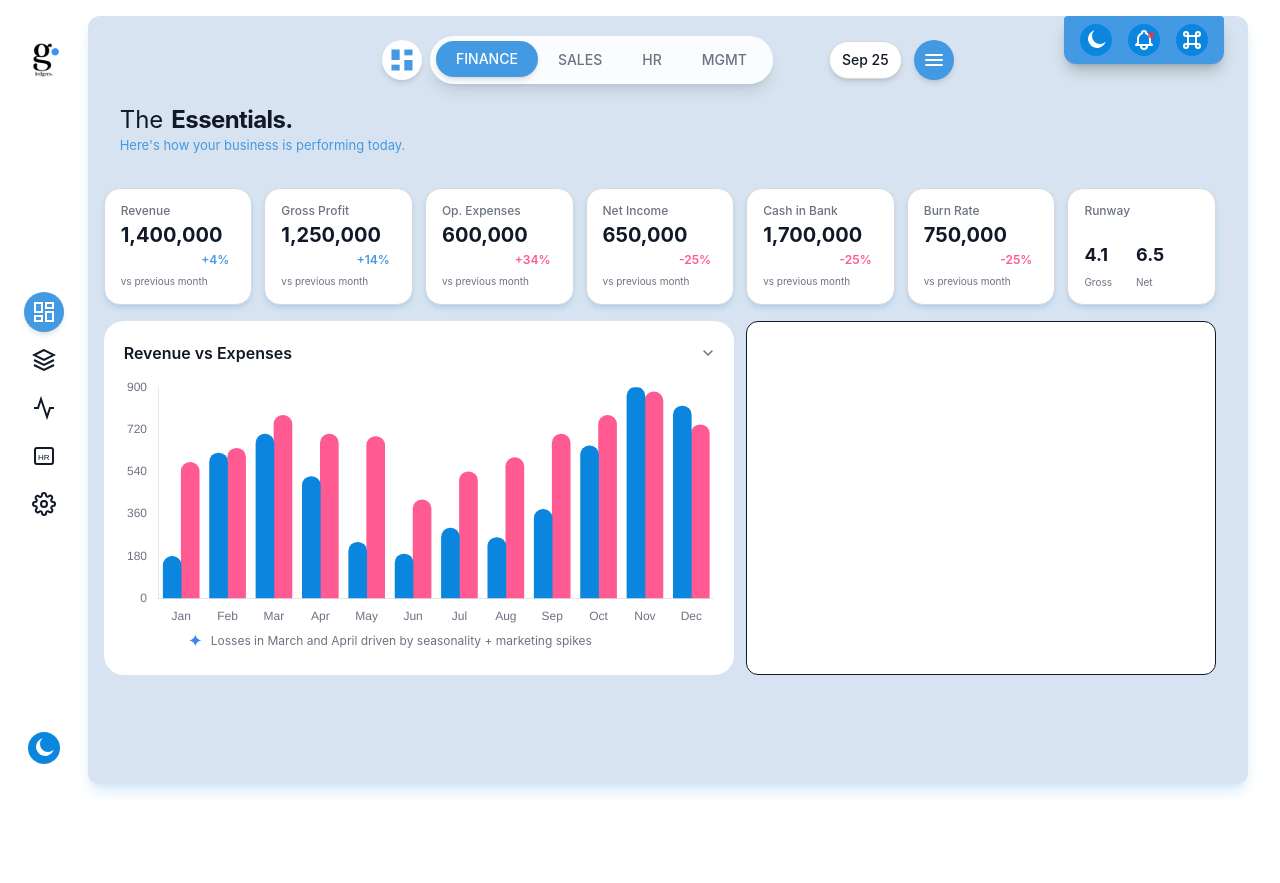
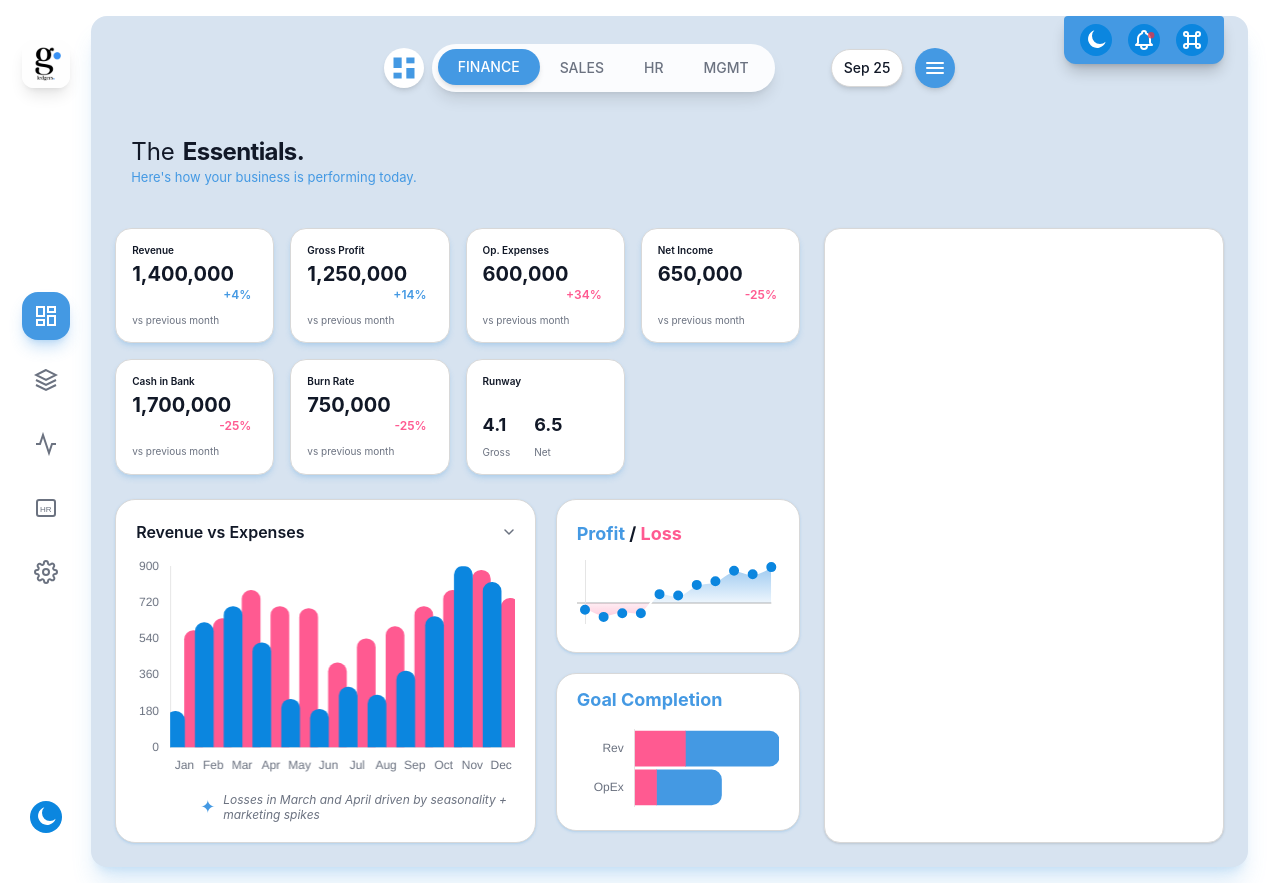
Before and after one commit to Ahmed-Roshdy-1/ledgers-dashboard, a Vue app: page / in a window 1280 px wide. Before the commit the page ends 800 px from the top, so only its background shows below. Built offline with nearby package versions, Linux system fonts and the light colour scheme.

Commit message:
Add Profit/Loss and Goal Completion charts, enhance Revenue/Expenses chart with responsiveness, make sidebar responsive.

```diff
--- a/src/App.vue
+++ b/src/App.vue
@@ -1,13 +1,21 @@
 <script setup lang="ts">
-import { onMounted } from 'vue';
+import { onMounted, ref } from 'vue';
 import HeaderApp from './components/header/index.vue';
 import AppTitle from './components/AppTitle.vue';
 import AppSidebar from './components/sidebar/index.vue';
 import { useTheme, kpis } from '@/composables';
 import KpiCard from './components/cards/Kpi.vue';
 import RevenueExpensesChart from './components/charts/RevenueExpensesChart.vue';
+import ProfitLossChart from './components/charts/ProfitLossChart.vue';
+import GoalCompletionChart from './components/charts/GoalCompletionChart.vue';
+import HamburgerIcon from './components/svg/HamburgerIcon.vue';
 
 const { initTheme } = useTheme();
+const isSidebarOpen = ref(false);
+
+const toggleSidebar = () => {
+  isSidebarOpen.value = !isSidebarOpen.value;
+};
 
 onMounted(() => {
   initTheme();
@@ -15,30 +23,48 @@ onMounted(() => {
 </script>
 
 <template>
-  <div class="min-h-screen mx-auto animate-fade-in flex p-2 sm:p-4">
-    <AppSidebar />
-    <main class="bg-background-secondary rounded-xl p-2 sm:p-4 min-h-[92vh] sm:h-[96vh] mx-2 sm:mx-4 w-full shadow-lg shadow-primary/20 relative">
+  <div class="min-h-screen max-w-[1920px] mx-auto animate-fade-in flex p-1 sm:p-4 bg-background overflow-x-hidden">
+    <AppSidebar :is-open="isSidebarOpen" @close="isSidebarOpen = false" />
+
+    <!-- Mobile Hamburger -->
+    <button
+      @click="toggleSidebar"
+      class="sm:hidden fixed bottom-6 right-6 w-14 h-14 rounded-full bg-primary text-white shadow-2xl z-50 flex items-center justify-center hover:scale-110 active:scale-95 transition-all duration-200"
+    >
+      <HamburgerIcon class-name="w-6 h-5" />
+    </button>
+
+    <main class="bg-background-secondary rounded-2xl p-3 sm:p-5 lg:p-6 min-h-[calc(100vh-1rem)] sm:min-h-[calc(100vh-2rem)] mx-1 sm:mx-4 w-full shadow-xl shadow-primary/20 relative transition-all duration-300 flex flex-col">
       <HeaderApp />
-      <AppTitle />
+      <div class="mt-4 sm:mt-6">
+        <AppTitle />
+      </div>
 
       <!-- Outer Container -->
-      <div class="flex flex-col gap-4 xl:flex-row mt-4">
+      <div class="flex flex-col xl:flex-row gap-6 mt-4 lg:mt-6 flex-1">
         <!-- left side -->
-        <div class="flex-1 flex flex-col gap-4">
-          <section class="grid gap-3 grid-cols-[repeat(auto-fill,minmax(130px,1fr))]">
+        <div class="flex-1 flex flex-col gap-6">
+          <section class="grid grid-cols-2 md:grid-cols-3 lg:grid-cols-4 2xl:grid-cols-7 gap-4">
             <KpiCard v-for="kpi in kpis" :key="kpi.label" :kpi="kpi" />
           </section>
-          <section class="grid gap-3 grid-cols-[repeat(auto-fill,minmax(130px,1fr))] grid-rows-[repeat(auto-fill,minmax(250px,1fr))]">
-            <div class="col-span-4">
+
+          <section class="grid grid-cols-1 md:grid-cols-1 lg:grid-cols-8 gap-4 lg:gap-5">
+            <div class="lg:col-span-8 xl:col-span-5 order-1">
               <RevenueExpensesChart />
             </div>
-            <div class="col-span-3 bg-background h-full border rounded-xl">
+            <div class="lg:col-span-8 xl:col-span-3 flex flex-col gap-4 lg:gap-5 order-2">
+              <ProfitLossChart />
+              <GoalCompletionChart />
             </div>
           </section>
         </div>
 
-        <!-- right side -->
-        <div class="lg:col"></div>
+        <!-- right side - Activity/Details panel -->
+        <div class="w-full xl:w-[400px] 2xl:w-[600px] shrink-0 bg-background rounded-2xl p-4 lg:p-6 border border-border shadow-sm">
+           <div class="flex flex-col h-full">
+
+           </div>
+        </div>
       </div>
     </main>
   </div>
--- a/src/components/cards/Kpi.vue
+++ b/src/components/cards/Kpi.vue
@@ -1,7 +1,7 @@
 <template>
     <div
         class="kpi-card bg-background rounded-2xl px-4 py-3.5 shadow-card cursor-pointer fade-up border border-border shadow-md shadow-primary/20">
-        <p class="text-xs text-text-secondary font-medium mb-1 truncate">{{ kpi.label }}</p>
+        <p class="text-[10px] text-text-primary font-semibold mb-1 truncate">{{ kpi.label }}</p>
 
         <!-- Runway card: dual values -->
         <template v-if="kpi.isRunway">
@@ -24,7 +24,7 @@
         <!-- Standard KPI card -->
         <template v-else>
             <p class="text-xl font-bold text-text-primary  leading-tight">{{ kpi.value }}</p>
-            <div class="flex items-center gap-1.5 mt-1 flex-wrap">
+            <div class="flex items-center gap-1.5 flex-wrap">
                 <span v-if="kpi.change" :class="[
                     'text-xs font-semibold px-1.5 rounded-md ml-auto',
                     kpi.positive
@@ -33,7 +33,7 @@
                 ]">
                     {{ kpi.change }}
                 </span>
-                <span class="text-[10px] text-text-secondary">vs previous month</span>
+                <span class="text-[10px] text-text-secondary mt-1">vs previous month</span>
             </div>
         </template>
     </div>
--- /dev/null
+++ b/src/components/charts/GoalCompletionChart.vue
@@ -0,0 +1,100 @@
+<script setup lang="ts">
+import { computed, ref, onMounted, onUnmounted } from 'vue'
+import Chart from 'primevue/chart'
+import { getGoalCompletionData } from '@/composables'
+import { useTheme } from '@/composables/useTheme'
+
+const { isDark } = useTheme()
+
+const windowWidth = ref(typeof window !== 'undefined' ? window.innerWidth : 1200)
+const updateWidth = () => {
+  windowWidth.value = window.innerWidth
+}
+
+onMounted(() => {
+  window.addEventListener('resize', updateWidth)
+})
+
+onUnmounted(() => {
+  window.removeEventListener('resize', updateWidth)
+})
+
+const resolveColor = (variableName: string) => {
+  if (typeof window === 'undefined') return ''
+  isDark.value // ensure reactivity
+  return getComputedStyle(document.documentElement).getPropertyValue(variableName).trim()
+}
+
+const chartData = computed(() => {
+  isDark.value
+  // Colors as defined in tailwind theme
+  const pink = resolveColor('--color-secondary')
+  const blue = resolveColor('--color-primary')
+
+  const data = getGoalCompletionData(pink, blue)
+
+  // Responsive bar thickness for horizontal bars
+  const thickness = windowWidth.value < 640 ? 20 : 35
+
+  data.datasets.forEach(ds => {
+    ds.barThickness = thickness
+  })
+
+  return data
+})
+
+const chartOptions = computed(() => {
+  isDark.value
+  const textColor = resolveColor('--color-text-secondary');
+
+  return {
+    indexAxis: 'y',
+    responsive: true,
+    maintainAspectRatio: false,
+    plugins: {
+      legend: {
+        display: false
+      },
+      tooltip: {
+        enabled: true
+      }
+    },
+    scales: {
+      x: {
+        stacked: true,
+        display: false,
+        grid: { display: false }
+      },
+      y: {
+        stacked: true,
+        grid: {
+            display: false,
+        },
+        ticks: {
+          color: textColor,
+          font: {
+            size: 14,
+            weight: 'semibold'
+          }
+        }
+      }
+    }
+  }
+})
+</script>
+
+<template>
+  <div class="bg-background rounded-[20px] py-3 px-5 border border-border shadow-sm shadow-primary/20">
+    <!-- Header -->
+    <div class="mb-1">
+      <h3 class="font-bold text-lg text-primary">
+        Goal Completion
+      </h3>
+    </div>
+
+    <!-- Chart -->
+    <div class="h-[100px] pl-4">
+      <Chart type="bar" :data="chartData" :options="chartOptions" class="h-full" />
+    </div>
+  </div>
+</template>
--- /dev/null
+++ b/src/components/charts/ProfitLossChart.vue
@@ -0,0 +1,124 @@
+<script setup lang="ts">
+import { computed } from 'vue'
+import Chart from 'primevue/chart'
+import { getProfitLossData } from '@/composables'
+import { useTheme } from '@/composables/useTheme'
+
+const { isDark } = useTheme()
+
+const resolveColor = (variableName: string) => {
+  if (typeof window === 'undefined') return ''
+  isDark.value // ensure reactivity
+  return getComputedStyle(document.documentElement).getPropertyValue(variableName).trim()
+}
+
+const chartData = computed(() => {
+  isDark.value
+  const data = getProfitLossData()
+  const primaryColor = resolveColor('--color-primary') || '#4499e3'
+  const secondaryColor = resolveColor('--color-secondary') || '#ff5a91'
+  const surfaceColor = resolveColor('--color-surface') || '#ffffff'
+
+  if (data.datasets && data.datasets[0]) {
+    data.datasets[0].borderColor = surfaceColor
+    data.datasets[0].borderWidth = 2
+
+    data.datasets[0].backgroundColor = (context: any) => {
+      const chart = context.chart;
+      const {ctx, chartArea, scales} = chart;
+
+      if (!chartArea) {
+        return null;
+      }
+
+      const yScale = scales.y;
+      const zeroPos = yScale.getPixelForValue(0);
+      const top = chartArea.top;
+      const bottom = chartArea.bottom;
+
+      // Calculate normalized position of 0 (0 to 1, bottom to top)
+      const zeroPercentage = Math.max(0, Math.min(1, (bottom - zeroPos) / (bottom - top)));
+
+      const gradient = ctx.createLinearGradient(0, bottom, 0, top);
+
+      // Below zero: Secondary color (Loss)
+      gradient.addColorStop(0, `${secondaryColor}66`);
+      gradient.addColorStop(zeroPercentage, `${secondaryColor}1a`);
+
+      // Above zero: Primary color (Profit)
+      gradient.addColorStop(zeroPercentage, `${primaryColor}1a`);
+      gradient.addColorStop(1, `${primaryColor}99`);
+
+      return gradient;
+    };
+  }
+
+  return data
+})
+
+const chartOptions = computed(() => {
+  isDark.value
+  const gridColor = resolveColor('--color-border')
+  const tooltipBg = resolveColor('--color-chart-tooltip-bg')
+  const borderCol = resolveColor('--color-border')
+  const textPrimary = resolveColor('--color-text-primary')
+
+  return {
+    responsive: true,
+    maintainAspectRatio: false,
+    plugins: {
+      legend: {
+        display: false
+      },
+      tooltip: {
+        mode: 'index',
+        intersect: false,
+        backgroundColor: tooltipBg,
+        titleColor: textPrimary,
+        bodyColor: textPrimary,
+        borderColor: borderCol,
+        borderWidth: 1,
+      }
+    },
+    scales: {
+      x: {
+        display: false, // Hide X axis
+        grid: { display: false }
+      },
+      y: {
+        display: true,
+        grid: {
+          color: gridColor,
+          lineWidth: (context: any) => context.tick.value === 0 ? 2 : 0,
+        },
+        ticks: {
+          display: false // Hide ticks but keep the grid for the zero line
+        },
+        min: -30,
+        max: 60
+      }
+    },
+    elements: {
+        line: {
+            tension: 0.4
+        }
+    }
+  }
+})
+</script>
+
+<template>
+  <div class="bg-background rounded-[20px] p-5 border border-border shadow-sm shadow-primary/20">
+    <!-- Header -->
+    <div class="flex items-center justify-between mb-1">
+      <h3 class="font-bold text-lg">
+        <span class="text-primary">Profit</span><span class="text-text-primary"> / </span><span class="text-secondary">Loss</span>
+      </h3>
+    </div>
+
+    <!-- Chart -->
+    <div class="h-[80px]">
+      <Chart type="line" :data="chartData" :options="chartOptions" class="h-full" />
+    </div>
+  </div>
+</template>
--- a/src/components/charts/RevenueExpensesChart.vue
+++ b/src/components/charts/RevenueExpensesChart.vue
@@ -1,22 +1,52 @@
 <script setup lang="ts">
-import { computed } from 'vue'
+import { computed, ref, onMounted, onUnmounted } from 'vue'
 import Chart from 'primevue/chart'
 import { getRevenueExpensesData } from '@/composables'
+import { useTheme } from '@/composables/useTheme'
+const { isDark } = useTheme()
+
+const windowWidth = ref(typeof window !== 'undefined' ? window.innerWidth : 1200)
+const updateWidth = () => {
+  windowWidth.value = window.innerWidth
+}
+
+onMounted(() => {
+  window.addEventListener('resize', updateWidth)
+})
+
+onUnmounted(() => {
+  window.removeEventListener('resize', updateWidth)
+})
 
 // Helper to resolve CSS variables to hex/rgb for Chart.js canvas
 const resolveColor = (variableName: string) => {
   if (typeof window === 'undefined') return ''
+  // Dependency on isDark to trigger re-evaluation
+  isDark.value
   return getComputedStyle(document.documentElement).getPropertyValue(variableName).trim()
 }
 
 const chartData = computed(() => {
+  // Ensure reactivity by accessing isDark and windowWidth
+  isDark.value
   const primary = resolveColor('--color-primary-dark')
   const secondary = resolveColor('--color-secondary')
 
-  return getRevenueExpensesData(primary, secondary)
+  const data = getRevenueExpensesData(primary, secondary)
+
+  // Determine thickness based on screen width
+  const thickness = windowWidth.value < 640 ? 8 : (windowWidth.value < 1024 ? 12 : 18)
+
+  data.datasets.forEach(dataset => {
+    dataset.barThickness = thickness
+  })
+
+  return data
 })
 
 const chartOptions = computed(() => {
+  // Ensure reactivity by accessing isDark
+  isDark.value
   const textColor = resolveColor('--color-text-secondary')
   const gridColor = resolveColor('--color-chart-grid')
   const tooltipBg = resolveColor('--color-chart-tooltip-bg')
@@ -66,7 +96,7 @@ const chartOptions = computed(() => {
 </script>
 
 <template>
-  <div class="bg-background rounded-[20px] p-5">
+  <div class="bg-background rounded-[20px] p-5 border border-border shadow-sm shadow-primary/20">
     <!-- Header -->
     <div class="flex items-center justify-between mb-3 font-semibold text-text-primary">
       <span>Revenue vs Expenses</span>
@@ -77,14 +107,14 @@ const chartOptions = computed(() => {
     </div>
 
     <!-- Chart -->
-    <div class="h-[200px] md:h-[250px]">
+    <div class="h-[180px] md:h-[220px]">
       <Chart type="bar" :data="chartData" :options="chartOptions" class="h-full" />
     </div>
 
     <!-- Footer note -->
-    <div class="text-xs text-text-secondary flex items-center justify-start pl-16 p-0 m-0">
-      <span class="text-[#3b82f6] text-lg">✦</span>
-      <span class="ml-2">
+    <div class="text-xs text-text-secondary flex items-start sm:items-center justify-start sm:pl-16 mt-4">
+      <span class="text-primary text-lg leading-none shrink-0">✦</span>
+      <span class="ml-2 italic leading-tight">
         Losses in March and April driven by seasonality + marketing spikes
       </span>
     </div>
--- a/src/components/sidebar/index.vue
+++ b/src/components/sidebar/index.vue
@@ -6,6 +6,15 @@ import LayersIcon from '../svg/LayersIcon.vue';
 import ActivityIcon from '../svg/ActivityIcon.vue';
 import HrIcon from '../svg/HrIcon.vue';
 import SettingsIcon from '../svg/SettingsIcon.vue';
+
+const props = defineProps({
+    isOpen: {
+        type: Boolean,
+        default: false
+    }
+})
+
+const emit = defineEmits(['close'])
 
 const activeIdx = ref(0)
 
@@ -34,21 +43,36 @@ const navIcons = [
 </script>
 
 <template>
-    <aside class="w-15 hidden sm:flex flex-col items-center justify-between gap-2 py-5">
-        <img src="/logo.png" alt="logo" class="w-12 h-12 rounded-lg">
-        <nav class="flex-1 flex items-center justify-center max-h-9/12">
-            <ul class="flex flex-col items-center justify-center gap-2">
+    <!-- Mobile Backdrop -->
+    <div v-if="isOpen" class="fixed inset-0 bg-black/50 z-40 sm:hidden transition-opacity duration-300"
+        @click="emit('close')"></div>
+
+    <!-- Sidebar -->
+    <aside
+        class="fixed sm:relative top-0 left-0 h-full sm:h-auto w-[64px] sm:w-16 flex flex-col items-center justify-between gap-4 py-6 bg-surface sm:bg-transparent z-50 transition-transform duration-300 sm:translate-x-0 sm:flex"
+        :class="isOpen ? 'translate-x-0' : '-translate-x-full'">
+        <div class="flex flex-col items-center gap-6">
+            <img src="/logo.png" alt="logo" class="w-10 h-10 sm:w-12 sm:h-12 rounded-xl shadow-lg">
+
+        </div>
+
+        <nav class="flex-1 flex flex-col items-center justify-center w-full">
+            <ul class="flex flex-col items-center gap-4">
                 <li v-for="(item, idx) in navIcons" :key="idx">
-                    <button class="w-10 h-10 rounded-full flex items-center justify-center transition-all duration-200"
+                    <button
+                        class="w-10 h-10 sm:w-12 sm:h-12 rounded-2xl flex items-center justify-center transition-all duration-300"
                         :class="activeIdx === idx
-                            ? 'bg-primary text-white shadow-md'
-                            : 'text-text-primary hover:text-text-secondary hover:bg-primary/10'
+                            ? 'bg-primary text-white shadow-lg shadow-primary/30'
+                            : 'text-text-secondary hover:text-primary hover:bg-primary/5'
                             " :aria-label="item.label" @click="activeIdx = idx">
                         <component :is="item.component" class-name="w-5 h-5 sm:w-6 sm:h-6" />
                     </button>
                 </li>
             </ul>
         </nav>
-        <ThemeToggle />
+
+        <div class="pb-2">
+            <ThemeToggle />
+        </div>
     </aside>
 </template>
--- a/src/composables/useMockData.ts
+++ b/src/composables/useMockData.ts
@@ -34,3 +34,54 @@ export const getRevenueExpensesData = (primaryColor: string, secondaryColor: str
     }
   ]
 })
+
+export const getProfitLossData = () => ({
+  labels: ['', '', '', '', '', '', '', '', '', '', ''],
+  datasets: [
+    {
+      label: 'Profit/Loss',
+      data: [-10, -20, -15,-15, 12, 10, 25, 30, 45, 40, 50, 60],
+      fill: true,
+      tension: 0.4,
+      pointBackgroundColor: '#0b86df',
+      pointBorderColor: '#0b86df',
+      pointBorderWidth: 2,
+      pointRadius: 4,
+      pointHoverRadius: 6,
+      borderColor: '',
+      borderWidth: 0,
+      backgroundColor: '' as any
+    }
+  ]
+})
+
+
+export const getGoalCompletionData = (pinkColor: string, blueColor: string) => ({
+  labels: [' Rev', ' OpEx'],
+  datasets: [
+    {
+      label: 'Progress',
+      data: [35, 15],
+      backgroundColor: pinkColor,
+      borderRadius: {
+        topLeft: 10,
+        bottomLeft: 10,
+        topRight: 0,
+        bottomRight: 0
+      },
+      barThickness: 35
+    },
+    {
+      label: 'Target',
+      data: [65, 45],
+      backgroundColor: blueColor,
+      borderRadius: {
+        topLeft: 0,
+        bottomLeft: 0,
+        topRight: 10,
+        bottomRight: 10
+      },
+      barThickness: 35
+    }
+  ]
+})
```
